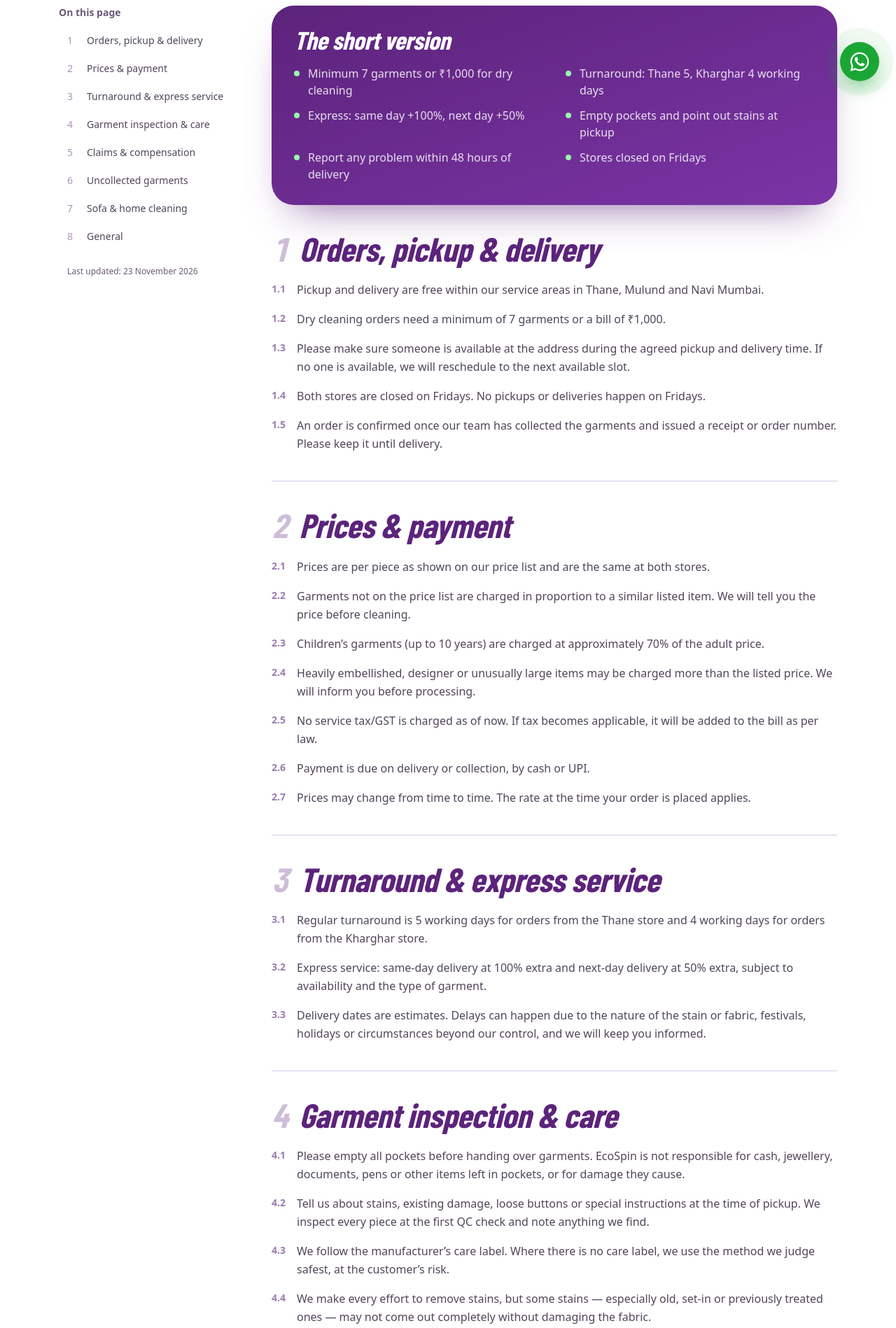
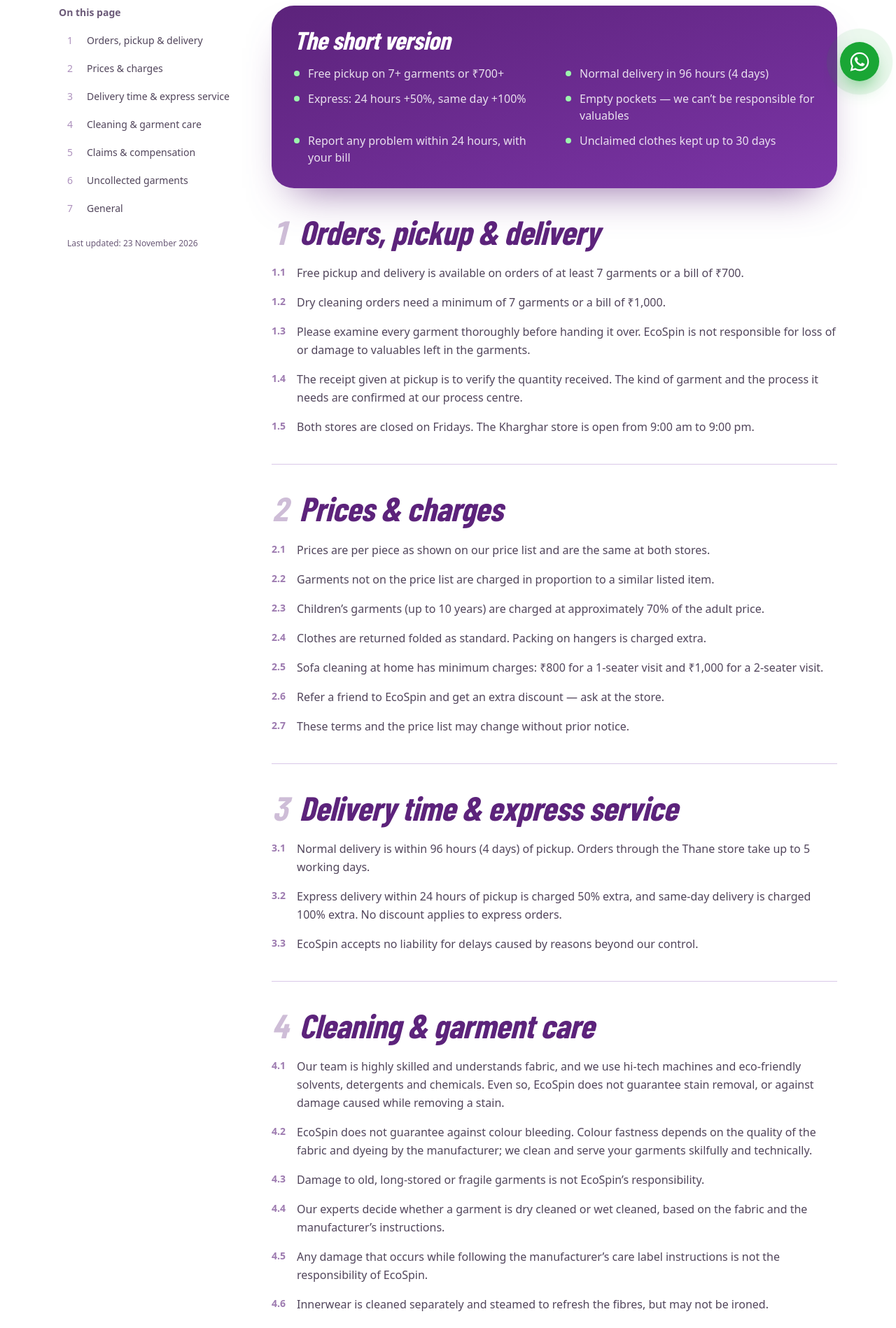
Before and after one commit to Ajitsingh4362/EcoSpin, a Next.js app: page /terms in a window 1280 px wide. Shown: the part 660-2558 px from the top of the page at 70% size. Built offline with nearby package versions, Linux system fonts and the light colour scheme.

Commit message:
Use EcoSpin's printed T&C and receipt: real terms, Kharghar hours, ₹700 free-pickup minimum, hanger packing option, referral discount

```diff
--- a/src/app/terms/page.tsx
+++ b/src/app/terms/page.tsx
@@ -10,13 +10,12 @@ export const metadata: Metadata = {
 };
 
 /*
- * NOTE FOR OWNER — please review before relying on these terms.
- * Points marked [CONFIRM] are standard dry-cleaning practice that EcoSpin should confirm or change:
- * claim window, compensation limit, unclaimed-garment period, payment modes and jurisdiction.
- * Everything else comes from the printed price lists.
+ * Source: EcoSpin's printed Terms & Conditions (18 points, back of the receipt book),
+ * the front of the receipt, and the printed price lists. Wording lightly edited for clarity only.
  */
 
 const LAST_UPDATED = "23 November 2026";
+const COMPLAINTS = "8657422355";
 
 type Section = { id: string; title: string; points: string[] };
 
@@ -25,97 +24,85 @@ const sections: Section[] = [
     id: "orders",
     title: "Orders, pickup & delivery",
     points: [
-      "Pickup and delivery are free within our service areas in Thane, Mulund and Navi Mumbai.",
+      "Free pickup and delivery is available on orders of at least 7 garments or a bill of ₹700.",
       "Dry cleaning orders need a minimum of 7 garments or a bill of ₹1,000.",
-      "Please make sure someone is available at the address during the agreed pickup and delivery time. If no one is available, we will reschedule to the next available slot.",
-      "Both stores are closed on Fridays. No pickups or deliveries happen on Fridays.",
-      "An order is confirmed once our team has collected the garments and issued a receipt or order number. Please keep it until delivery.",
+      "Please examine every garment thoroughly before handing it over. EcoSpin is not responsible for loss of or damage to valuables left in the garments.",
+      "The receipt given at pickup is to verify the quantity received. The kind of garment and the process it needs are confirmed at our process centre.",
+      "Both stores are closed on Fridays. The Kharghar store is open from 9:00 am to 9:00 pm.",
     ],
   },
   {
     id: "pricing",
-    title: "Prices & payment",
+    title: "Prices & charges",
     points: [
       "Prices are per piece as shown on our price list and are the same at both stores.",
-      "Garments not on the price list are charged in proportion to a similar listed item. We will tell you the price before cleaning.",
+      "Garments not on the price list are charged in proportion to a similar listed item.",
       "Children’s garments (up to 10 years) are charged at approximately 70% of the adult price.",
-      "Heavily embellished, designer or unusually large items may be charged more than the listed price. We will inform you before processing.",
-      "No service tax/GST is charged as of now. If tax becomes applicable, it will be added to the bill as per law.",
-      "Payment is due on delivery or collection, by cash or UPI. [CONFIRM]",
-      "Prices may change from time to time. The rate at the time your order is placed applies.",
+      "Clothes are returned folded as standard. Packing on hangers is charged extra.",
+      "Sofa cleaning at home has minimum charges: ₹800 for a 1-seater visit and ₹1,000 for a 2-seater visit.",
+      "Refer a friend to EcoSpin and get an extra discount — ask at the store.",
+      "These terms and the price list may change without prior notice.",
     ],
   },
   {
     id: "turnaround",
-    title: "Turnaround & express service",
+    title: "Delivery time & express service",
     points: [
-      "Regular turnaround is 5 working days for orders from the Thane store and 4 working days for orders from the Kharghar store.",
-      "Express service: same-day delivery at 100% extra and next-day delivery at 50% extra, subject to availability and the type of garment.",
-      "Delivery dates are estimates. Delays can happen due to the nature of the stain or fabric, festivals, holidays or circumstances beyond our control, and we will keep you informed.",
+      "Normal delivery is within 96 hours (4 days) of pickup. Orders through the Thane store take up to 5 working days.",
+      "Express delivery within 24 hours of pickup is charged 50% extra, and same-day delivery is charged 100% extra. No discount applies to express orders.",
+      "EcoSpin accepts no liability for delays caused by reasons beyond our control.",
     ],
   },
   {
     id: "care",
-    title: "Garment inspection & care",
+    title: "Cleaning & garment care",
     points: [
-      "Please empty all pockets before handing over garments. EcoSpin is not responsible for cash, jewellery, documents, pens or other items left in pockets, or for damage they cause.",
-      "Tell us about stains, existing damage, loose buttons or special instructions at the time of pickup. We inspect every piece at the first QC check and note anything we find.",
-      "We follow the manufacturer’s care label. Where there is no care label, we use the method we judge safest, at the customer’s risk.",
-      "We make every effort to remove stains, but some stains — especially old, set-in or previously treated ones — may not come out completely without damaging the fabric.",
-      "Normal wear from cleaning, such as slight fading, minor shrinkage within the fabric’s natural limit, or loosening of weak stitching, is not considered damage.",
-      "We are not responsible for damage to buttons, sequins, beads, zari, prints, linings or trims that are not suitable for cleaning, or for colour bleeding of fabrics that are not colourfast.",
-      "We may refuse to clean any garment we believe cannot be cleaned safely.",
+      "Our team is highly skilled and understands fabric, and we use hi-tech machines and eco-friendly solvents, detergents and chemicals. Even so, EcoSpin does not guarantee stain removal, or against damage caused while removing a stain.",
+      "EcoSpin does not guarantee against colour bleeding. Colour fastness depends on the quality of the fabric and dyeing by the manufacturer; we clean and serve your garments skilfully and technically.",
+      "Damage to old, long-stored or fragile garments is not EcoSpin’s responsibility.",
+      "Our experts decide whether a garment is dry cleaned or wet cleaned, based on the fabric and the manufacturer’s instructions.",
+      "Any damage that occurs while following the manufacturer’s care label instructions is not the responsibility of EcoSpin.",
+      "Innerwear is cleaned separately and steamed to refresh the fibres, but may not be ironed.",
+      "EcoSpin reserves the right to refuse service for any garment.",
     ],
   },
   {
     id: "claims",
     title: "Claims & compensation",
     points: [
-      "Please check your garments at the time of delivery. Any complaint must be reported to the store within 48 hours of delivery, with the garment and its EcoSpin tag. [CONFIRM]",
-      "If a garment is damaged or lost due to our negligence, our liability is limited to a maximum of 10 times the cleaning charge of that garment. [CONFIRM]",
-      "If you are not happy with the cleaning, we will re-process the garment free of charge once, provided it is reported within the claim period.",
-      "No claim will be accepted once the garment has been worn, washed or altered after delivery.",
+      "Please check all garments at the time of delivery. Any loss or damage must be reported within 24 hours of receiving the garments, along with a copy of the bill.",
+      "If a garment is misplaced or damaged, our liability is 5 to 10 times the billing price of that garment, subject to the approval of the laundry manager.",
+      "EcoSpin is not responsible for loss of or damage to clothing caused by fire, theft, accidents or other causes beyond our control.",
+      `For any problem or complaint, contact us on ${"8657 422 355"} with the bill copy of the garment and our invoice, and our team will do the needful.`,
     ],
   },
   {
     id: "unclaimed",
     title: "Uncollected garments",
     points: [
-      "Garments not collected or accepted for delivery within 30 days of the due date may attract a storage charge. [CONFIRM]",
-      "Garments not collected within 90 days of the due date may be donated or disposed of, and no claim will be accepted after that. [CONFIRM]",
-    ],
-  },
-  {
-    id: "home",
-    title: "Sofa & home cleaning",
-    points: [
-      "Sofa cleaning is done at your home. Minimum charges apply: ₹800 for a 1-seater visit and ₹1,000 for a 2-seater visit.",
-      "Please provide access to water and electricity, and clear the area around the sofa before our team arrives.",
-      "Drying time depends on fabric and weather. Please avoid using the sofa until it is fully dry.",
+      "EcoSpin is not responsible for garments that are not collected or called for within 7 days of the pickup date.",
+      "Unclaimed garments are kept safely for a maximum of 30 days, after which EcoSpin is not responsible for them.",
+      "A safe-keeping charge of ₹5 per piece per day applies from 15 days after the delivery date.",
     ],
   },
   {
     id: "general",
     title: "General",
     points: [
-      "By booking a pickup, dropping garments at a store or using our services, you agree to these terms.",
-      "EcoSpin may update these terms at any time. The version on this page at the time of your order applies.",
-      "Any dispute is subject to the jurisdiction of the courts in Thane, Maharashtra. [CONFIRM]",
+      "By booking a pickup, handing over garments or signing our receipt, you confirm that you have read, understood and agree to these terms.",
+      "Any unresolved dispute will be settled legally under the applicable jurisdiction.",
     ],
   },
 ];
 
 const keyPoints = [
-  "Minimum 7 garments or ₹1,000 for dry cleaning",
-  "Turnaround: Thane 5, Kharghar 4 working days",
-  "Express: same day +100%, next day +50%",
-  "Empty pockets and point out stains at pickup",
-  "Report any problem within 48 hours of delivery",
-  "Stores closed on Fridays",
+  "Free pickup on 7+ garments or ₹700+",
+  "Normal delivery in 96 hours (4 days)",
+  "Express: 24 hours +50%, same day +100%",
+  "Empty pockets — we can’t be responsible for valuables",
+  "Report any problem within 24 hours, with your bill",
+  "Unclaimed clothes kept up to 30 days",
 ];
-
-// The [CONFIRM] markers are for the owner only; never show them on the live page.
-const clean = (t: string) => t.replace(/\s*\[CONFIRM\]/g, "");
 
 export default function TermsPage() {
   return (
@@ -172,7 +159,7 @@ export default function TermsPage() {
                     <span className="shrink-0 pt-0.5 text-sm font-semibold text-purple/60 tabular-nums">
                       {i + 1}.{j + 1}
                     </span>
-                    <span>{clean(p)}</span>
+                    <span>{p}</span>
                   </li>
                 ))}
               </ol>
@@ -181,8 +168,14 @@ export default function TermsPage() {
 
           {/* Contact */}
           <section className="mt-6 rounded-[2rem] bg-lavender p-6 md:p-8">
-            <h2 className="display text-3xl text-purple">Questions about these terms?</h2>
-            <p className="mt-2 text-ink/75">Call either store — we’re happy to explain.</p>
+            <h2 className="display text-3xl text-purple">Questions or a complaint?</h2>
+            <p className="mt-2 text-ink/75">
+              Call or WhatsApp{" "}
+              <a href={`https://wa.me/91${COMPLAINTS}`} className="font-semibold text-purple underline underline-offset-4">
+                {formatPhone(COMPLAINTS)}
+              </a>{" "}
+              with your bill copy, or call either store.
+            </p>
             <div className="mt-5 flex flex-wrap gap-3">
               {stores.map((st) => (
                 <a
--- a/src/components/BagBuilder.tsx
+++ b/src/components/BagBuilder.tsx
@@ -45,6 +45,7 @@ export function BagBuilder() {
   const bagRef = useRef<HTMLDivElement>(null);
   const [name, setName] = useState("");
   const [address, setAddress] = useState("");
+  const [packing, setPacking] = useState<"fold" | "hanger">("fold");
 
   const category = priceList.find((c) => c.slug === cat)!;
   const effectiveMode: Mode = category.columns === "price" ? "dc" : mode;
@@ -59,6 +60,7 @@ export function BagBuilder() {
   const dcCount = dcLines.reduce((n, l) => n + l.qty, 0);
   const dcTotal = dcLines.reduce((n, l) => n + l.qty * l.price, 0);
   const belowMinimum = dcCount > 0 && dcCount < 7 && dcTotal < 1000;
+  const belowPickup = count > 0 && count < 7 && subtotal < 700;
 
   const fill = Math.min(1, count / 14);
   const shownTotal = useCountUp(total);
@@ -90,6 +92,7 @@ export function BagBuilder() {
       ...rows,
       ``,
       `Delivery: ${speeds.find((s) => s.id === speed)!.label}`,
+      `Packing: ${packing === "hanger" ? "On hangers (extra charge)" : "Folded"}`,
       `*Estimated total: ${inr(total)}*`,
       name.trim() ? `\nName: ${name.trim()}` : "",
       address.trim() ? `Pickup address: ${address.trim()}` : "",
@@ -97,7 +100,7 @@ export function BagBuilder() {
       .filter((l, i, arr) => l !== "" || (arr[i - 1] ?? "") !== "")
       .join("\n")
       .trim();
-  }, [lines, speed, total, store, count, name, address]);
+  }, [lines, speed, total, store, count, name, address, packing]);
   const waLink = lines.length ? waHref(store.whatsapp, message) : undefined;
 
   return (
@@ -256,7 +259,29 @@ export function BagBuilder() {
           </div>
         </fieldset>
 
-        {belowMinimum && (
+        <fieldset className="mt-4">
+          <legend className="text-sm font-semibold text-white/80">Packing</legend>
+          <div className="mt-2 grid grid-cols-2 gap-2">
+            {(["fold", "hanger"] as const).map((p) => (
+              <label
+                key={p}
+                className="cursor-pointer rounded-xl bg-white/10 px-3 py-2 text-center ring-1 ring-white/15 transition-colors has-[:checked]:bg-white has-[:checked]:text-purple has-[:focus-visible]:outline-3 has-[:focus-visible]:outline-mint"
+              >
+                <input type="radio" name="packing" className="sr-only" checked={packing === p} onChange={() => setPacking(p)} />
+                <span className="block text-sm font-semibold">{p === "fold" ? "Folded" : "On hangers"}</span>
+                <span className="block text-xs opacity-70">{p === "fold" ? "Standard" : "Extra charge"}</span>
+              </label>
+            ))}
+          </div>
+        </fieldset>
+
+        {belowPickup && (
+          <p className="mt-4 rounded-xl bg-white/15 px-4 py-3 text-sm text-[#fff1b8]">
+            Free pickup needs at least 7 garments or a ₹700 bill — add {7 - count} more{" "}
+            {7 - count === 1 ? "item" : "items"} or {inr(700 - subtotal)} worth.
+          </p>
+        )}
+        {!belowPickup && belowMinimum && (
           <p className="mt-4 rounded-xl bg-white/15 px-4 py-3 text-sm text-[#fff1b8]">
             Dry cleaning needs at least 7 garments or a ₹1,000 bill — add {7 - dcCount} more{" "}
             {7 - dcCount === 1 ? "garment" : "garments"} or {inr(1000 - dcTotal)} worth.
--- a/src/components/BookingForm.tsx
+++ b/src/components/BookingForm.tsx
@@ -6,7 +6,7 @@ import { WhatsAppIcon } from "./icons";
 import { stores, waHref, formatPhone, telHref } from "@/data/site";
 
 const serviceOptions = ["Dry cleaning", "Laundry", "Steam pressing", "Bridal / ethnic wear", "Curtains / carpets", "Sofa cleaning at home", "Shoes / soft toys"];
-const slots = ["Morning (10 am – 1 pm)", "Afternoon (1 pm – 4 pm)", "Evening (4 pm – 8 pm)"];
+const slots = ["Morning (9 am – 12 pm)", "Afternoon (12 pm – 4 pm)", "Evening (4 pm – 9 pm)"];
 
 const field = "mt-1.5 w-full rounded-xl border border-lilac bg-white px-4 py-3 outline-none focus:border-purple";
 const label = "block text-sm font-semibold text-ink";
--- a/src/data/site.ts
+++ b/src/data/site.ts
@@ -44,7 +44,7 @@ export const stores: Store[] = [
     call: "8657422155",
     whatsapp: "8657422355",
     closedOn: "Friday",
-    hours: null,
+    hours: "9:00 am – 9:00 pm",
     turnaround: "4 working days",
     mapQuery: "Green Heritage CHS, Plot 79/80, Sector 20, Kharghar, Navi Mumbai 410210",
   },
@@ -243,11 +243,14 @@ export const priceList: PriceCategory[] = [
 ];
 
 export const priceNotes = [
+  "Free pickup on orders of at least 7 garments or a ₹700 bill.",
   "Minimum 7 garments or a ₹1,000 bill for dry cleaning.",
   "Express delivery: same day at 100% extra, next day at 50% extra.",
   "Kids’ clothes (up to 10 years) are charged at about 70% of the adult price.",
   "Any garment not listed is charged in proportion to a similar listed item.",
   "Regular turnaround: Thane 5 working days, Kharghar 4 working days.",
+  "Clothes come folded as standard. Packing on hangers is charged extra.",
+  "Refer a friend and get an extra discount — ask at the store.",
 ];
 
 export const inr = (n: number) => `₹${n.toLocaleString("en-IN")}`;
```
